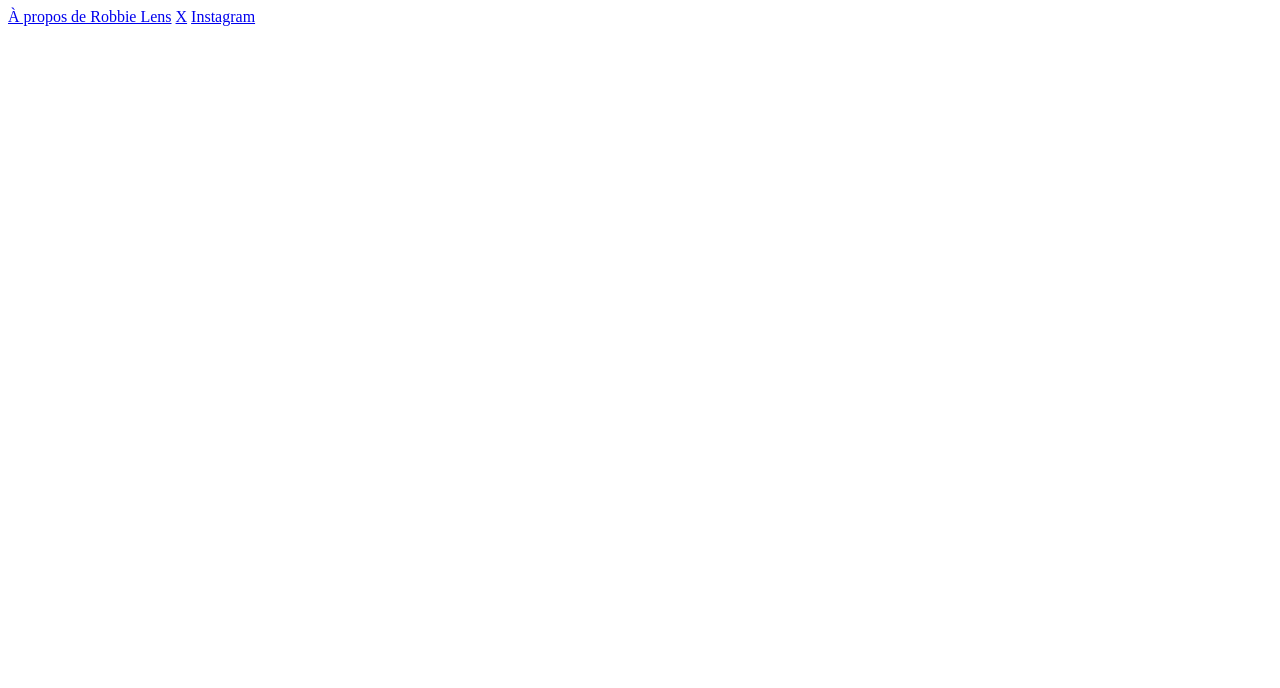
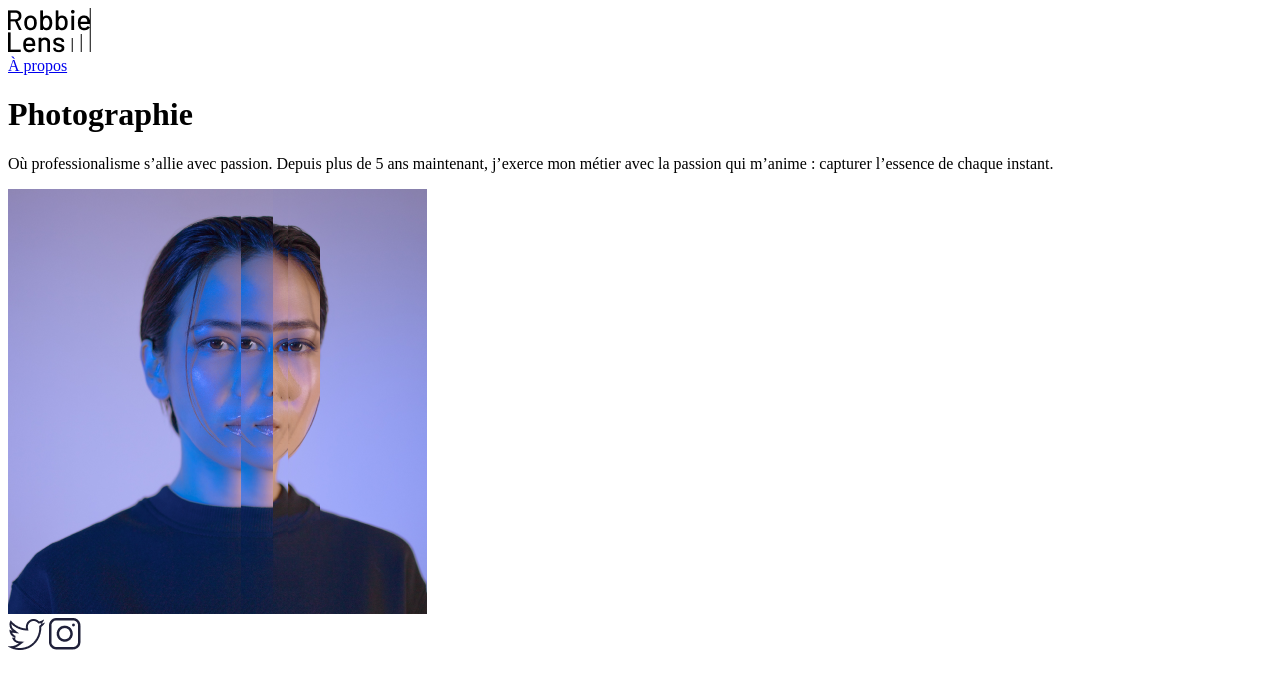
Before and after one commit to hounfodji/Gallery, a plain HTML site: page openclassroom/index.html in a window 1280 px wide. Drawn offline with Linux system fonts and the light colour scheme.

Commit message:
Insertion d'images

```diff
--- a/openclassroom/index.html
+++ b/openclassroom/index.html
@@ -2,13 +2,26 @@
 <html lang="en">
   <head>
     <meta charset="utf-8" />
-    <title>Accueil - Robbie Lens</title>
+    <title>Accueil - Robbie Lens Photographe</title>
   </head>
 
   <body>
     <!-- Mon site web pour mes photos -->
-    <a href="a-propos.html">À propos de Robbie Lens</a>
-    <a href="https://x.com/" target="_blank">X</a>
-    <a href="https://www.instagram.com/" target="_blank">Instagram</a>
+    <img src="images/logo.png" alt="Mon Logo" /> <br />
+    <a href="a-propos.html">À propos</a><br />
+    <h1>Photographie</h1>
+    <p>
+      Où professionalisme s’allie avec passion. Depuis plus de 5 ans maintenant,
+      j’exerce mon métier avec la passion qui m’anime : capturer l’essence de
+      chaque instant.
+    </p>
+    <img src="images/robbie-lens.png" alt="Ma photo" /><br />
+    <a href="https://x.com/" target="_blank"
+      ><img src="images/twitter.png" alt="logo de X"
+    /></a>
+    <a href="https://www.instagram.com/" target="_blank"
+      ><img src="images/instagram.png" alt="logo d'Instagram"
+    /></a>
+    <br />
   </body>
 </html>
```
Also changed, not shown: openclassroom/a-propos.html (+8 -4 lines), openclassroom/images/instagram.png (added), openclassroom/images/logo.png (added), openclassroom/images/robbie-lens.png (added), openclassroom/images/twitter.png (added).
